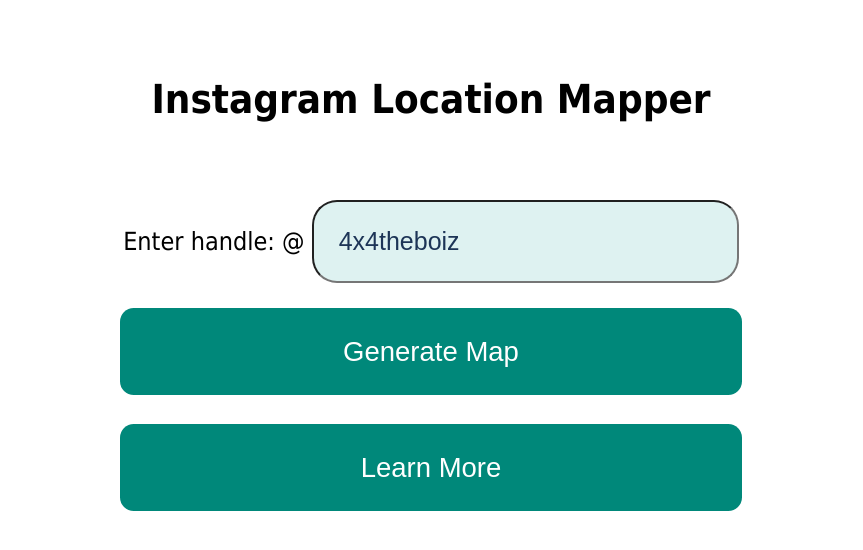
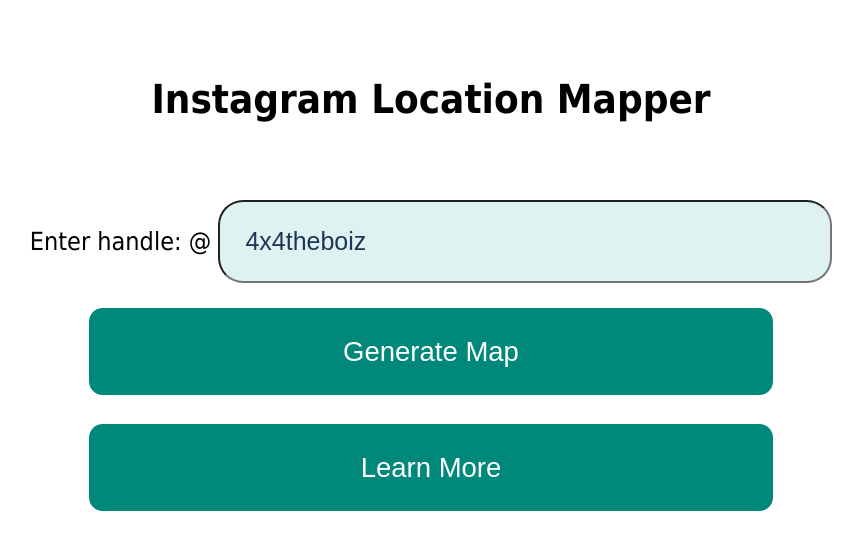
Before and after one commit to SirGlory/Instagram_Location_Mapper_Webapp, a Flask app: page / in a window 1280 px wide. Shown: the part 175-725 px from the top of the page, without its empty margins (209-1072 px from the left). Run offline with Flask 2, Linux system fonts and the light colour scheme.

Commit message:
Update main.css

```diff
--- a/static/main.css
+++ b/static/main.css
@@ -28,18 +28,18 @@ hr {
 }
 
 input[type=text] {
-    width: 20%;
+    width: 45%;
     padding: 1em 1em;
     margin: 1em 0;
     color: #1d3557;
     background-color: #DEF2F1;
     border-radius: 1em;
     font-size: 1em;
-    min-width: 30%;
+    min-width: 45%;
 }
 
 input[type=submit] {
-    width: 50%;
+    width: 55%;
     color: White;
     padding: 1em 1em;
     border: 0.2em;
@@ -47,7 +47,7 @@ input[type=submit] {
     background-color: #00887A;
     font-size: 1.1em;
     transition-duration: 0.4s;
-    min-width: 50%
+    min-width: 55%
 }
 input[type=submit]:hover {
     background-color: rgba(0, 136, 122, 0.7);
```
